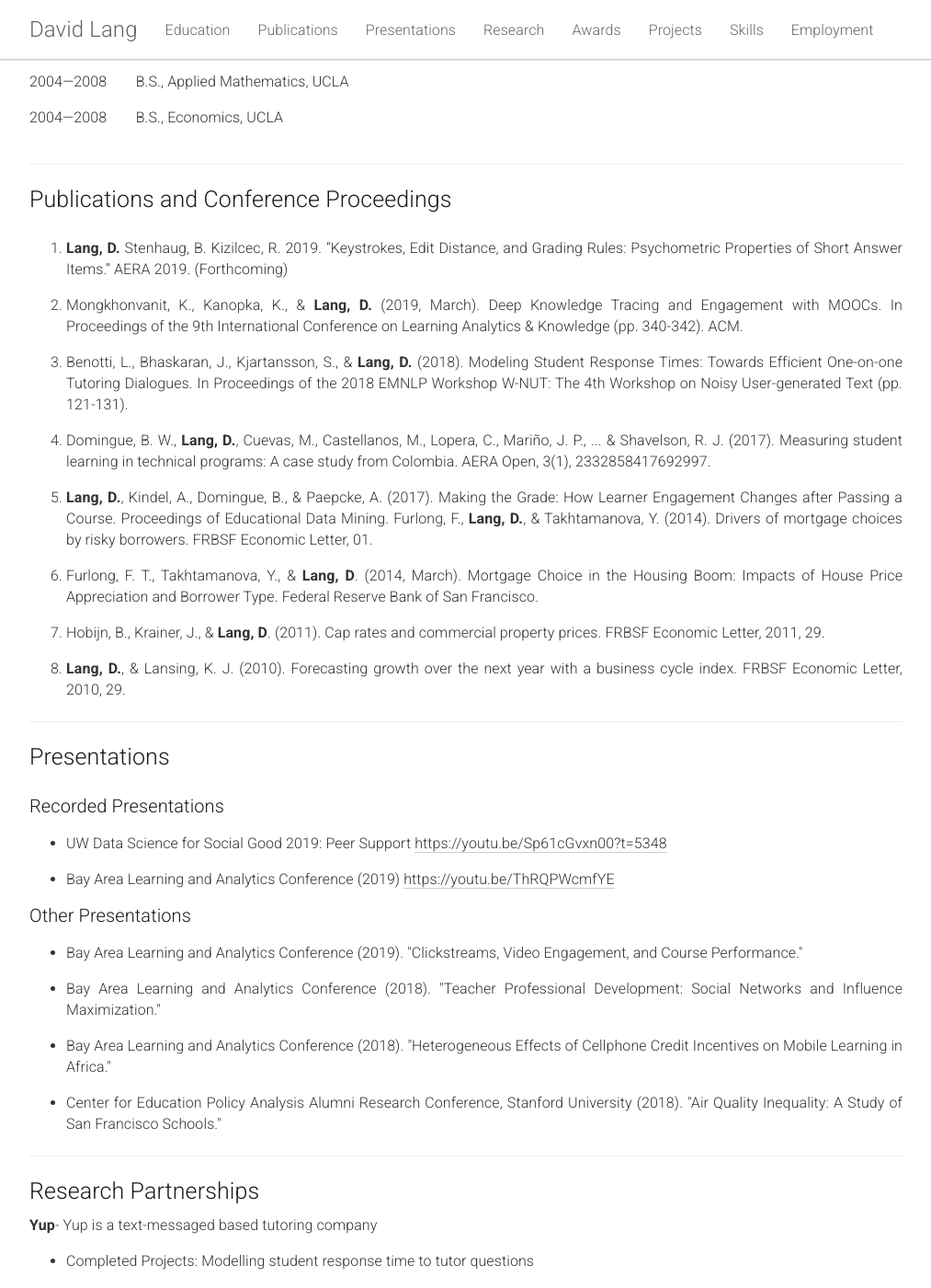
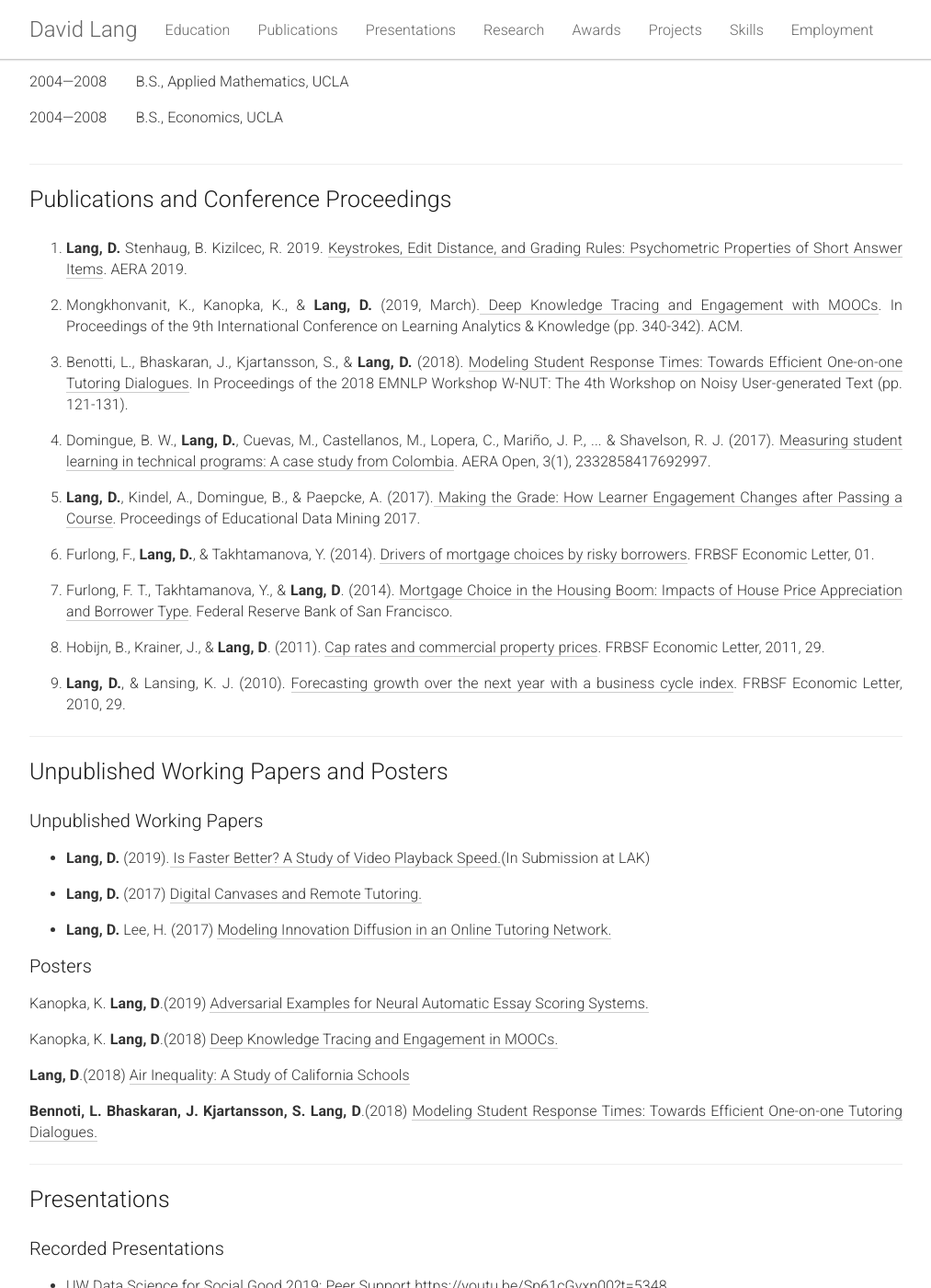
Before and after one commit to davidnathanlang/davidnathanlang.github.io, a Jekyll site: the page built from _pages/home.md, in a window 1280 px wide and 1400 px high, scrolled down 434 px. Shown: the whole window at 92% size, without its empty margins (133-1146 px from the left). Built offline with Jekyll 4.4.1, drawn with Linux system fonts in a browser that asks for light colours.

Commit message:
add unpublished papers &  posters

```diff
--- a/_pages/home.md
+++ b/_pages/home.md
@@ -74,42 +74,90 @@ favicon: ./static/img/david.jpg
 ## Publications and Conference Proceedings
 <a class="anchor" name="/publications-and-conference-proceedings"></a>
 
-1.  **Lang, D.** Stenhaug, B. Kizilcec, R. 2019. "Keystrokes, Edit
+1.  **Lang, D.** Stenhaug, B. Kizilcec, R. 2019. [Keystrokes, Edit
     Distance, and Grading Rules: Psychometric Properties of Short Answer
-    Items." AERA 2019. (Forthcoming)
+    Items](https://www.dropbox.com/s/uknk870dgw2ngrc/Keystrokes.pdf?dl=0).
+    AERA 2019.
 
-2.  Mongkhonvanit, K., Kanopka, K., & **Lang, D.** (2019, March). Deep
-    Knowledge Tracing and Engagement with MOOCs. In Proceedings of the
-    9th International Conference on Learning Analytics & Knowledge (pp.
-    340-342). ACM.
+2.  Mongkhonvanit, K., Kanopka, K., & **Lang, D.** (2019, March).[ Deep
+    Knowledge Tracing and Engagement with
+    MOOCs](https://dl.acm.org/citation.cfm?id=3303830). In Proceedings
+    of the 9th International Conference on Learning Analytics &
+    Knowledge (pp. 340-342). ACM.
 
-3.  Benotti, L., Bhaskaran, J., Kjartansson, S., & **Lang, D.** (2018).
-    Modeling Student Response Times: Towards Efficient One-on-one
-    Tutoring Dialogues. In Proceedings of the 2018 EMNLP Workshop W-NUT:
-    The 4th Workshop on Noisy User-generated Text (pp. 121-131).
+3.  Benotti, L., Bhaskaran, J., Kjartansson, S., & **Lang, D.**
+    (2018). [Modeling Student Response Times: Towards Efficient
+    One-on-one Tutoring
+    Dialogues](https://www.aclweb.org/anthology/W18-6117). In
+    Proceedings of the 2018 EMNLP Workshop W-NUT: The 4th Workshop on
+    Noisy User-generated Text (pp. 121-131).
 
 4.  Domingue, B. W., **Lang, D.**, Cuevas, M., Castellanos, M., Lopera,
-    C., Mariño, J. P., \... & Shavelson, R. J. (2017). Measuring student
-    learning in technical programs: A case study from Colombia. AERA
-    Open, 3(1), 2332858417692997.
+    C., Mariño, J. P., \... & Shavelson, R. J. (2017). [Measuring student
+    learning in technical programs: A case study from
+    Colombia](https://journals.sagepub.com/doi/10.1177/2332858417692997).
+    AERA Open, 3(1), 2332858417692997.
 
-5.  **Lang, D.**, Kindel, A., Domingue, B., & Paepcke, A. (2017). Making
-    the Grade: How Learner Engagement Changes after Passing a Course.
-    Proceedings of Educational Data Mining. Furlong, F., **Lang, D.**, &
-    Takhtamanova, Y. (2014). Drivers of mortgage choices by risky
-    borrowers. FRBSF Economic Letter, 01.
+5.  **Lang, D.**, Kindel, A., Domingue, B., & Paepcke, A. (2017).[
+    Making the Grade: How Learner Engagement Changes after Passing a
+    Course](https://eric.ed.gov/?id=ED578433). Proceedings of
+    Educational Data Mining 2017.
 
-6.  Furlong, F. T., Takhtamanova, Y., & **Lang, D**. (2014, March).
-    Mortgage Choice in the Housing Boom: Impacts of House Price
-    Appreciation and Borrower Type. Federal Reserve Bank of San
-    Francisco.
+6.  Furlong, F., **Lang, D.**, & Takhtamanova, Y. (2014). [Drivers of
+    mortgage choices by risky
+    borrowers](https://www.frbsf.org/economic-research/publications/economic-letter/2014/january/factors-lower-credit-rating-borrowers-adjustable-rate-mortgage/).
+    FRBSF Economic Letter, 01.
 
-7.  Hobijn, B., Krainer, J., & **Lang, D**. (2011). Cap rates and
-    commercial property prices. FRBSF Economic Letter, 2011, 29.
+7.  Furlong, F. T., Takhtamanova, Y., & **Lang, D**. (2014). [Mortgage
+    Choice in the Housing Boom: Impacts of House Price Appreciation and
+    Borrower
+    Type](https://www.frbsf.org/economic-research/files/wp2016-28.pdf).
+    Federal Reserve Bank of San Francisco.
 
-8.  **Lang, D.**, & Lansing, K. J. (2010). Forecasting growth over the
-    next year with a business cycle index. FRBSF Economic Letter,
-    2010, 29.
+8.  Hobijn, B., Krainer, J., & **Lang, D**. (2011). [Cap rates and
+    commercial property
+    prices](https://www.frbsf.org/economic-research/publications/economic-letter/2011/september/cap-rates-commercial-property-prices/).
+    FRBSF Economic Letter, 2011, 29.
+
+9.  **Lang, D.**, & Lansing, K. J. (2010). [Forecasting growth over the
+    next year with a business cycle
+    index](https://www.frbsf.org/economic-research/publications/economic-letter/2010/september/forecast-growth-business-cycle-index/).
+    FRBSF Economic Letter, 2010, 29.
+
+------------
+## Unpublished Working Papers and Posters
+<a class="anchor" name="/papers"></a>
+
+### Unpublished Working Papers
+<span></span>
+-   **Lang, D.** (2019).[ Is Faster Better? A Study of Video Playback
+    Speed.](https://www.dropbox.com/s/rj51tk1uj86gwt6/LAK2020__Copy_.pdf?dl=0)(In
+    Submission at LAK)
+
+-   **Lang, D.** (2017) [Digital Canvases and Remote
+    Tutoring.](https://www.dropbox.com/s/l2x8bngfmv6791p/QualifyingPaper2017.pdf?dl=0)
+
+-   **Lang, D.** Lee, H. (2017) [Modeling Innovation Diffusion in an
+    Online Tutoring
+    Network.](https://www.dropbox.com/s/rpbbhjtq88iee4i/TutorDiffusionNetworks.pdf?dl=0)
+
+<span></span>
+### Posters
+<span></span>
+
+Kanopka, K. **Lang, D**.(2019) [Adversarial Examples for Neural
+Automatic Essay Scoring
+Systems.](https://www.dropbox.com/s/gnyutwjn0byf3sq/EssayGrading.pdf?dl=0)
+
+Kanopka, K. **Lang, D**.(2018) [Deep Knowledge Tracing and Engagement in
+MOOCs.](https://www.dropbox.com/s/ynlotihd2dhyy1x/DeepKnowledgeTracing.pdf?dl=0)
+
+**Lang, D**.(2018) [Air Inequality: A Study of California
+Schools](https://www.dropbox.com/s/vewmcuyi19kmqf8/Air_Quality_Inequality__A_Study_of_California_Schools%20%281%29.pdf?dl=0)
+
+**Bennoti, L. Bhaskaran, J. Kjartansson, S. Lang, D**.(2018) [Modeling
+Student Response Times: Towards Efficient One-on-one Tutoring
+Dialogues.](https://www.dropbox.com/s/fyeta8smci317m9/WNUT_Poster.pdf?dl=0)
 
 ------------
 <!-- %%%%%%%%%%%%%%%%%%% RESEARCH %%%%%%%%%%%%%%%%%%% -->
```
